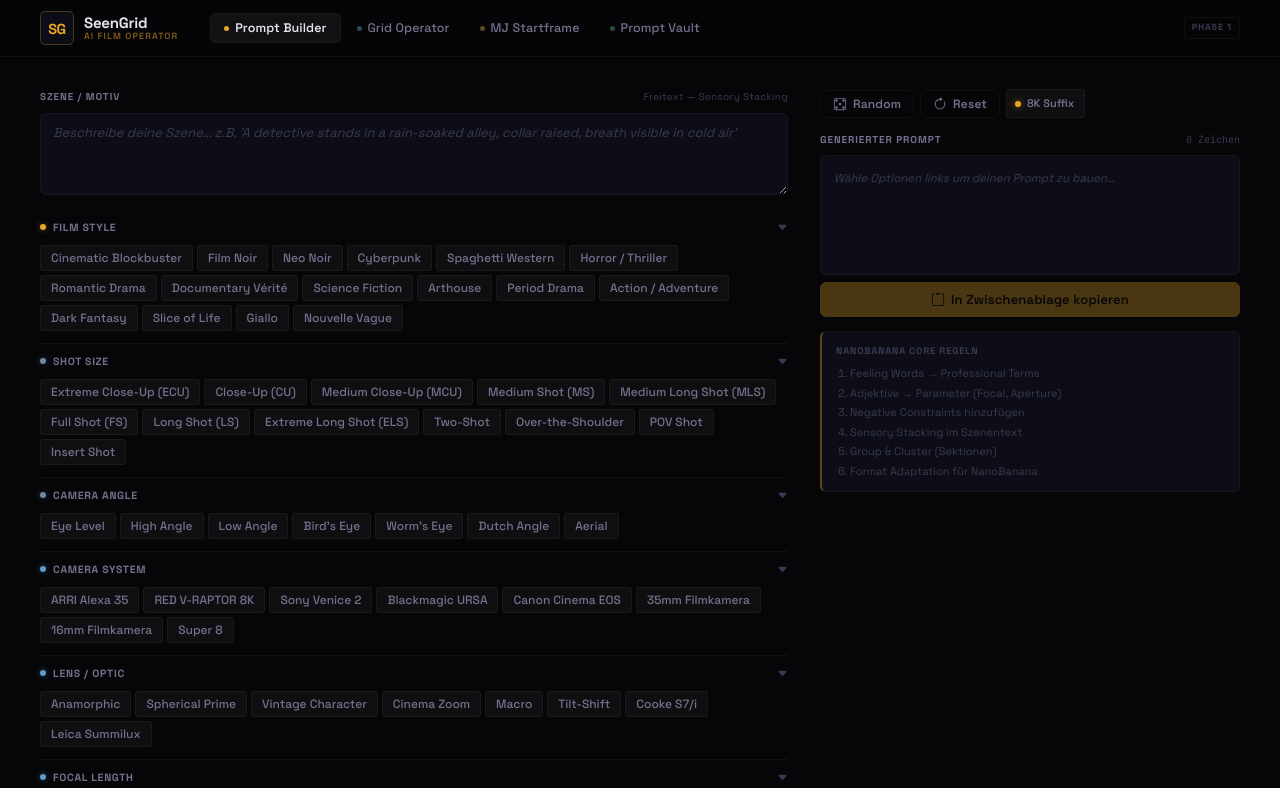
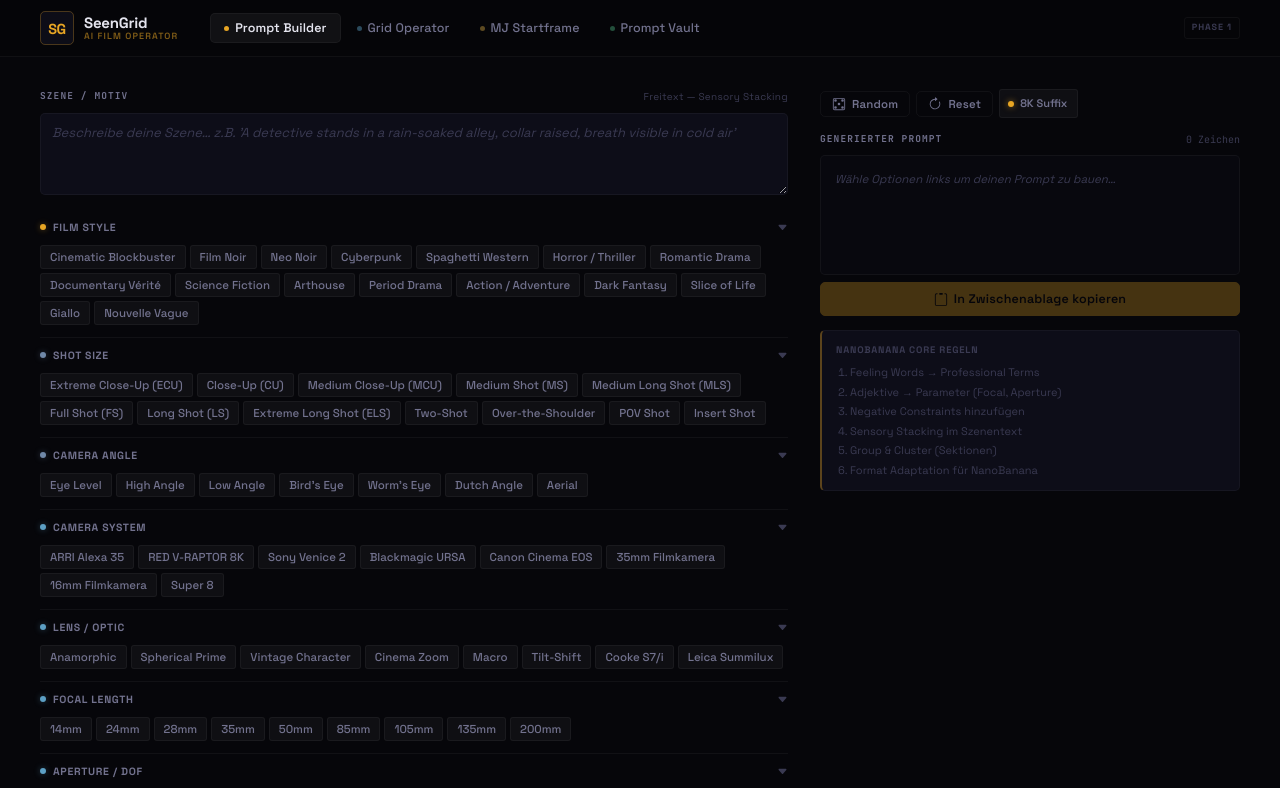
Before and after one commit to n4wmachine/SeenGrid, a React (Vite) app: page / in a window 1280 px wide. Shown: the top 788 px of the page. Built offline with nearby package versions, Linux system fonts and the light colour scheme.

Commit message:
redesign: label-xs/sm use font-mono+uppercase, output-box darker bg+gold border

```diff
--- a/src/styles/theme.css
+++ b/src/styles/theme.css
@@ -1,6 +1,6 @@
 /* SeenGrid — Professional Cinema Dark UI
    DaVinci Resolve / Runway ML / Frame.io quality
-   Deep navy blacks. Warm amber accent. JetBrains Mono.
+   Deep navy blacks. Warm amber accent. Local fonts.
    NO purple. NO pastels. NO pill chips.
 */
 
@@ -11,15 +11,15 @@
 }
 
 :root {
-  /* ── Backgrounds (deep navy black) ── */
-  --bg-0: #060609;
-  --bg-1: #090910;
-  --bg-2: #0d0d17;
-  --bg-3: #111120;
-  --bg-4: #161625;
-  --bg-5: #1c1c2e;
+  /* ── Backgrounds ── */
+  --bg-0: #06060a;
+  --bg-1: #09090f;
+  --bg-2: #0d0d18;
+  --bg-3: #111121;
+  --bg-4: #161627;
+  --bg-5: #1c1c30;
 
-  /* ── Warm Amber (primary accent) ── */
+  /* ── Warm Amber ── */
   --gold:        #e8a624;
   --gold-bright: #f5bc3c;
   --gold-dim:    rgba(232,166,36,0.11);
@@ -27,7 +27,7 @@
   --gold-border: rgba(232,166,36,0.36);
   --gold-strong: rgba(232,166,36,0.55);
 
-  /* ── Professional accent palette (no purple, no pastels) ── */
+  /* ── Accent palette (no purple, no pastels) ── */
   --accent-steel:  #5c9fc4;
   --accent-teal:   #3fa8a6;
   --accent-straw:  #c9a040;
@@ -53,24 +53,24 @@
   --chip-active-bg: rgba(232,166,36,0.10);
   --chip-active-bd: rgba(232,166,36,0.42);
 
-  /* ── Radius ── */
+  /* ── Radius — rectangular first ── */
   --r-xs:   3px;
-  --r-sm:   6px;
-  --r-md:   10px;
-  --r-lg:   14px;
+  --r-sm:   5px;
+  --r-md:   8px;
+  --r-lg:   12px;
   --r-pill: 100px;
 
   /* ── Typography ── */
   --font-ui:   'Space Grotesk', system-ui, sans-serif;
   --font-sans: var(--font-ui);
-  --font-mono: 'JetBrains Mono', 'IBM Plex Mono', ui-monospace, monospace;
+  --font-mono: 'JetBrains Mono', ui-monospace, 'Courier New', monospace;
 
   /* ── Transitions ── */
   --ease: cubic-bezier(0.25, 0.46, 0.45, 0.94);
-  --dur:  130ms;
+  --dur:  120ms;
 
   /* ── Layout ── */
-  --max-w:     1400px;
+  --max-w:     1440px;
   --sidebar-w: 320px;
 }
 
@@ -93,7 +93,7 @@
 }
 
 /* ── Scrollbar ── */
-::-webkit-scrollbar { width: 4px; height: 4px; }
+::-webkit-scrollbar { width: 3px; height: 3px; }
 ::-webkit-scrollbar-track { background: transparent; }
 ::-webkit-scrollbar-thumb { background: var(--bg-5); border-radius: 2px; }
 * { scrollbar-width: thin; scrollbar-color: var(--bg-5) transparent; }
@@ -106,20 +106,23 @@
 
 /* ── Global resets ── */
 button { cursor: pointer; font-family: var(--font-ui); }
+input, textarea { font-family: var(--font-ui); }
 
 /* ── Utility labels ── */
 .label-xs {
-  font-size: 10px;
+  font-family: var(--font-mono);
+  font-size: 9.5px;
   font-weight: 700;
-  letter-spacing: 0.9px;
+  letter-spacing: 1.1px;
   text-transform: uppercase;
   color: var(--t-1);
 }
 
 .label-sm {
-  font-size: 11px;
+  font-family: var(--font-mono);
+  font-size: 10.5px;
   font-weight: 600;
-  letter-spacing: 0.5px;
+  letter-spacing: 0.7px;
   text-transform: uppercase;
   color: var(--t-1);
 }
@@ -133,16 +136,16 @@
   flex-shrink: 0;
 }
 
-/* ── Chip — rectangular, professional ── */
+/* ── Chip — rectangular, industrial ── */
 .chip {
   display: inline-flex;
   align-items: center;
-  padding: 4px 10px;
+  padding: 4px 9px;
   background: var(--chip-bg);
   border: 1px solid var(--b-subtle);
   border-radius: var(--r-xs);
   font-family: var(--font-ui);
-  font-size: 12px;
+  font-size: 11.5px;
   font-weight: 500;
   color: var(--t-1);
   cursor: pointer;
@@ -172,20 +175,21 @@
 .chip[title]:hover::after {
   content: attr(title);
   position: absolute;
-  bottom: calc(100% + 5px);
+  bottom: calc(100% + 6px);
   left: 50%;
   transform: translateX(-50%);
-  background: var(--bg-4);
+  background: #0d0d18;
   border: 1px solid var(--b-light);
   color: var(--t-0);
+  font-family: var(--font-ui);
   font-size: 11px;
   font-weight: 400;
   white-space: nowrap;
-  padding: 4px 9px;
+  padding: 5px 10px;
   border-radius: var(--r-xs);
   pointer-events: none;
   z-index: 100;
-  box-shadow: 0 6px 20px rgba(0,0,0,0.6);
+  box-shadow: 0 8px 24px rgba(0,0,0,0.7);
 }
 
 /* ── Buttons ── */
@@ -198,25 +202,25 @@
   border-radius: var(--r-sm);
   border: 1px solid transparent;
   font-family: var(--font-ui);
-  font-size: 13px;
+  font-size: 12.5px;
   font-weight: 600;
-  letter-spacing: 0.15px;
+  letter-spacing: 0.2px;
   cursor: pointer;
   transition: all var(--dur) var(--ease);
 }
 
 .btn:active:not(:disabled) { transform: scale(0.975); }
-.btn:disabled { opacity: 0.3; cursor: not-allowed; }
+.btn:disabled { opacity: 0.28; cursor: not-allowed; }
 
 .btn-primary {
   background: var(--gold);
   border-color: var(--gold);
-  color: #07070d;
+  color: #05050b;
 }
 .btn-primary:hover:not(:disabled) {
   background: var(--gold-bright);
   border-color: var(--gold-bright);
-  box-shadow: 0 0 18px rgba(232,166,36,0.32);
+  box-shadow: 0 0 20px rgba(232,166,36,0.28);
 }
 
 .btn-ghost {
@@ -231,14 +235,14 @@
 }
 
 .btn-sm {
-  padding: 5px 12px;
-  font-size: 12px;
+  padding: 5px 11px;
+  font-size: 11.5px;
 }
 
-/* ── Textarea / Input ── */
+/* ── Field ── */
 .field {
   width: 100%;
-  padding: 9px 12px;
+  padding: 9px 11px;
   background: var(--bg-2);
   border: 1px solid var(--b-subtle);
   border-radius: var(--r-sm);
@@ -255,27 +259,28 @@
 .field::placeholder { color: var(--t-2); font-style: italic; }
 .field:focus {
   border-color: var(--gold-border);
-  background: var(--bg-3);
+  background: #0d0d18;
 }
 
 /* ── Output / code box ── */
 .output-box {
   width: 100%;
   min-height: 80px;
-  padding: 11px 13px;
-  background: var(--bg-2);
+  padding: 12px 14px;
+  background: #08080e;
   border: 1px solid var(--b-subtle);
   border-radius: var(--r-sm);
   font-family: var(--font-mono);
-  font-size: 12px;
-  line-height: 1.85;
+  font-size: 11.5px;
+  line-height: 1.9;
   color: var(--t-0);
   word-break: break-word;
   white-space: pre-wrap;
   user-select: all;
 }
 .output-box.has-content {
-  border-color: rgba(232,166,36,0.20);
+  border-color: rgba(232,166,36,0.30);
+  background: #080810;
 }
 
 /* ── Card ── */
@@ -292,21 +297,22 @@
   align-items: center;
   justify-content: space-between;
   width: 100%;
-  padding: 8px 0;
+  padding: 9px 0;
   background: none;
   border: none;
   color: inherit;
   cursor: pointer;
   text-align: left;
 }
-.acc-header:hover { opacity: 0.75; }
+.acc-header:hover { opacity: 0.72; }
 .acc-title {
   display: flex;
   align-items: center;
-  gap: 7px;
-  font-size: 10.5px;
+  gap: 8px;
+  font-family: var(--font-mono);
+  font-size: 9.5px;
   font-weight: 700;
-  letter-spacing: 0.7px;
+  letter-spacing: 1px;
   text-transform: uppercase;
   color: var(--t-1);
 }
```
